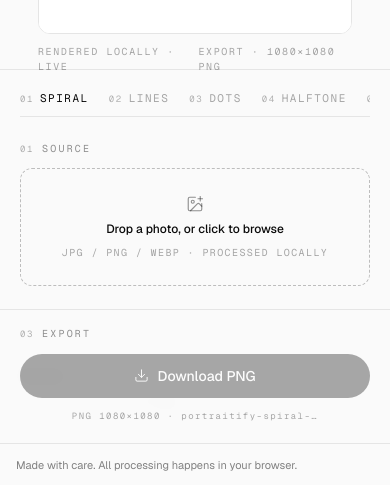
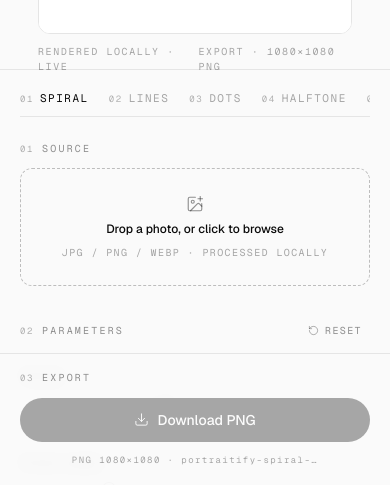
Before and after one commit to divyanshverma6610/profile-editor-101, a Next.js app: page / in a window 390 px wide. Shown: the part 357-842 px from the top of the page. Built offline with nearby package versions, Linux system fonts and the light colour scheme; no server answers.

Commit message:
Refactor layout and styling in Editor component

```diff
--- a/src/components/editor/Editor.tsx
+++ b/src/components/editor/Editor.tsx
@@ -32,22 +32,24 @@
   }, []);
 
   return (
-    <div className="flex h-dvh flex-col overflow-hidden bg-[#FAFAFA] text-[#0A0A0A]">
+    // Mobile: the document scrolls naturally — no nested scrollers, no
+    // locked heights. Desktop (lg+): fixed split-pane, internal scrolling.
+    <div className="flex min-h-dvh flex-col bg-[#FAFAFA] text-[#0A0A0A] lg:h-dvh lg:overflow-hidden">
       <Header />
 
-      <main className="flex min-h-0 flex-1 flex-col lg:grid lg:grid-cols-[minmax(380px,40%)_1fr]">
-        {/* Live preview — on top on mobile, right rail on desktop */}
-        <section className="order-1 h-[44dvh] max-h-[480px] shrink-0 border-b border-[#E5E5E5] lg:order-2 lg:h-auto lg:max-h-none lg:border-b-0">
+      <main className="flex flex-1 flex-col lg:grid lg:min-h-0 lg:grid-cols-[minmax(380px,40%)_1fr]">
+        {/* Live preview — top sheet on mobile, right rail on desktop */}
+        <section className="order-1 h-[44dvh] min-h-[320px] max-h-[520px] shrink-0 border-b border-[#E5E5E5] lg:order-2 lg:h-auto lg:min-h-0 lg:max-h-none lg:border-b-0">
           <PreviewCanvas />
         </section>
 
-        {/* Controls — left rail on desktop, sheet below on mobile */}
-        <aside className="order-2 min-h-0 flex-1 overflow-y-auto overscroll-contain lg:order-1 lg:border-r lg:border-[#E5E5E5]">
+        {/* Controls — natural page flow on mobile, internal scroll on desktop */}
+        <aside className="order-2 lg:order-1 lg:min-h-0 lg:overflow-y-auto lg:border-r lg:border-[#E5E5E5]">
           <ControlPanel />
         </aside>
       </main>
 
-      <footer className="flex h-11 shrink-0 items-center justify-between border-t border-[#E5E5E5] px-4 sm:px-6">
+      <footer className="flex shrink-0 items-center justify-between border-t border-[#E5E5E5] px-4 pb-[max(0.75rem,env(safe-area-inset-bottom))] pt-3 sm:px-6 lg:h-11 lg:py-0 lg:pb-0">
         <p className="truncate text-[11px] text-[#0A0A0A]/50">
           Made with care. All processing happens in your browser.
         </p>
```
